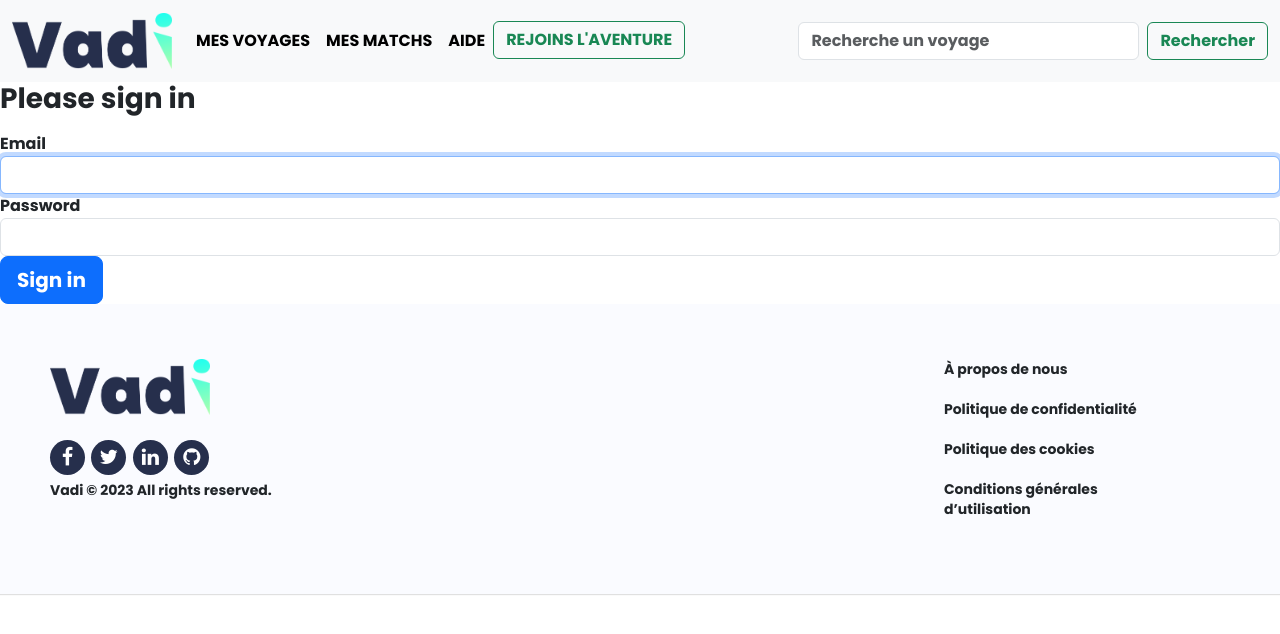
After one commit to guillaumetroyaux/projet_vadi, a Symfony app: template templates/security/login.html.twig in a window 1280 px wide. The commit adds this page. Shown: the top 634 px of the page. Run offline with Twig, Linux system fonts and the light colour scheme; the template is opened without the code that fills it, so the values that code supplies are empty; some libraries are stand-ins or nearby versions.

Commit message:
ajout de la connexion et de l'inscription pour l'utilisateur et du footer

```diff
--- a/templates/base.html.twig
+++ b/templates/base.html.twig
@@ -13,6 +13,7 @@
         <link rel="preconnect" href="https://fonts.gstatic.com" crossorigin>
         <link
         href="https://fonts.googleapis.com/css2?family=Poppins:wght@700&display=swap" rel="stylesheet">
+        <link rel="stylesheet" href="https://cdnjs.cloudflare.com/ajax/libs/font-awesome/4.7.0/css/font-awesome.min.css">
         {# Run `composer require symfony/webpack-encore-bundle` to start using Symfony UX #}
         {% block stylesheets %}
             {{ encore_entry_link_tags('app') }}
--- a/templates/includes/footer.html.twig
+++ b/templates/includes/footer.html.twig
@@ -0,0 +1,228 @@
+<style>
+
+* {
+    font-family: 'Poppins', sans-serif;
+
+}
+
+.footer-distributed{
+	background: #FAFBFF;
+	box-shadow: 0 1px 1px 0 rgba(0, 0, 0, 0.12);
+	box-sizing: border-box;
+	width: 100%;
+	text-align: left;
+	font: bold 16px sans-serif;
+	padding: 55px 50px;
+}
+
+.footer-distributed .footer-left,
+.footer-distributed .footer-center,
+.footer-distributed .footer-right{
+	display: inline-block;
+	vertical-align: top;
+}
+
+/* Footer left */
+
+.footer-distributed .footer-left{
+	width: 40%;
+}
+
+/* The company logo */
+
+.footer-distributed h3{
+	color:  262F4C;
+	font: normal 36px 'Open Sans', cursive;
+	margin: 0;
+}
+
+.footer-distributed h3 span{
+	color:  lightseagreen;
+}
+
+/* Footer links */
+
+.footer-distributed .footer-links{
+	color: 262F4C;
+	margin: 20px 0 12px;
+	padding: 0;
+}
+
+.footer-distributed .footer-links a{
+	display:inline-block;
+	line-height: 1.8;
+  font-weight:400;
+	text-decoration: none;
+	color:  inherit;
+}
+
+.footer-distributed .footer-company-name{
+	color:  262F4C;
+	font-size: 14px;
+	font-weight: bold;
+	margin: 0;
+}
+
+/* Footer Center */
+
+.footer-distributed .footer-center{
+	width: 35%;
+}
+
+.footer-distributed .footer-center i{
+	background-color:  #33383b;
+	color: 262F4C;
+	font-size: 25px;
+	width: 38px;
+	height: 38px;
+	border-radius: 50%;
+	text-align: center;
+	line-height: 42px;
+	margin: 10px 15px;
+	vertical-align: middle;
+}
+
+.footer-distributed .footer-center i.fa-envelope{
+	font-size: 17px;
+	line-height: 38px;
+}
+
+.footer-distributed .footer-center p{
+	display: inline-block;
+	color: #ffffff;
+  font-weight:400;
+	vertical-align: middle;
+	margin:0;
+}
+
+.footer-distributed .footer-center p span{
+	display:block;
+	font-weight: normal;
+	font-size:14px;
+	line-height:2;
+}
+
+.footer-distributed .footer-center p a{
+	color:  lightseagreen;
+	text-decoration: none;;
+}
+
+.footer-distributed .footer-links a:before {
+  content: "|";
+  font-weight:300;
+  font-size: 20px;
+  left: 0;
+  color: 262F4C;
+  display: inline-block;
+  padding-right: 5px;
+}
+
+.footer-distributed .footer-links .link-1:before {
+  content: none;
+}
+
+/* Footer Right */
+
+.footer-distributed .footer-right{
+	width: 20%;
+  color:262F4C;
+}
+
+.footer-distributed .footer-company-about{
+	line-height: 20px;
+	color:  262F4C;
+	font-size: 13px;
+	font-weight: normal;
+	margin: 0;
+}
+
+.footer-distributed .footer-company-about span{
+	display: block;
+	color:  262F4C;
+	font-size: 14px;
+	font-weight: bold;
+	margin-bottom: 20px;
+}
+
+.footer-distributed .footer-icons{
+	margin-top: 25px;
+}
+
+.footer-distributed .footer-icons a{
+	display: inline-block;
+	width: 35px;
+	height: 35px;
+	cursor: pointer;
+	background-color:  #262F4C;
+	border-radius: 20px;
+
+	font-size: 20px;
+	color: white;
+	text-align: center;
+	line-height: 35px;
+
+	margin-right: 3px;
+	margin-bottom: 5px;
+}
+
+/* If you don't want the footer to be responsive, remove these media queries */
+
+@media (max-width: 880px) {
+
+	.footer-distributed{
+		font: bold 14px sans-serif;
+	}
+
+	.footer-distributed .footer-left,
+	.footer-distributed .footer-center,
+	.footer-distributed .footer-right{
+		display: block;
+		width: 100%;
+		margin-bottom: 40px;
+		text-align: center;
+	}
+
+	.footer-distributed .footer-center i{
+		margin-left: 0;
+	}
+
+}
+
+</style>
+
+<footer class="footer-distributed">
+
+			<div class="footer-left">
+
+				<img src="{{ asset('Images/logoNavbar.png') }}" style="width: 10rem; height: auto;" role="img" alt="Odessa" loading="lazy">
+
+				<div class="footer-icons">
+					<a href="#"><i class="fa fa-facebook"></i></a>
+					<a href="#"><i class="fa fa-twitter"></i></a>
+					<a href="#"><i class="fa fa-linkedin"></i></a>
+					<a href="#"><i class="fa fa-github"></i></a>
+				</div>
+
+				<p class="footer-company-name">Vadi © 2023 All rights reserved.</p>
+			</div>
+
+			<div class="footer-center">
+
+
+
+			</div>
+
+			<div class="footer-right">
+
+				<p class="footer-company-about">
+					<span>À propos de nous</span>
+					<span>Politique de confidentialité</span>
+
+<span>Politique des cookies</span>
+
+          <span>Conditions générales d’utilisation</span>
+				</p>
+
+			</div>
+
+		</footer>
--- /dev/null
+++ b/templates/security/login.html.twig
@@ -0,0 +1,42 @@
+{% extends 'base.html.twig' %}
+
+{% block title %}Log in!{% endblock %}
+
+{% block body %}
+<form method="post">
+    {% if error %}
+        <div class="alert alert-danger">{{ error.messageKey|trans(error.messageData, 'security') }}</div>
+    {% endif %}
+
+    {% if app.user %}
+        <div class="mb-3">
+            You are logged in as {{ app.user.userIdentifier }}, <a href="{{ path('app_logout') }}">Logout</a>
+        </div>
+    {% endif %}
+
+    <h1 class="h3 mb-3 font-weight-normal">Please sign in</h1>
+    <label for="inputEmail">Email</label>
+    <input type="email" value="{{ last_username }}" name="email" id="inputEmail" class="form-control" autocomplete="email" required autofocus>
+    <label for="inputPassword">Password</label>
+    <input type="password" name="password" id="inputPassword" class="form-control" autocomplete="current-password" required>
+
+    <input type="hidden" name="_csrf_token"
+           value="{{ csrf_token('authenticate') }}"
+    >
+
+    {#
+        Uncomment this section and add a remember_me option below your firewall to activate remember me functionality.
+        See https://symfony.com/doc/current/security/remember_me.html
+
+        <div class="checkbox mb-3">
+            <label>
+                <input type="checkbox" name="_remember_me"> Remember me
+            </label>
+        </div>
+    #}
+
+    <button class="btn btn-lg btn-primary" type="submit">
+        Sign in
+    </button>
+</form>
+{% endblock %}
```
Also changed, not shown: migrations/Version20230327170221.php (added, +31 -0 lines), migrations/Version20230327170832.php (added, +31 -0 lines), src/Controller/HomeController.php (+8 -1 lines), src/Controller/RegistrationController.php (added, +51 -0 lines), src/Controller/SecurityController.php (added, +32 -0 lines), src/Entity/User.php (+47 -0 lines), src/Form/RegistrationFormType.php (added, +58 -0 lines), src/Security/UserAuthenticator.php (added, +58 -0 lines), templates/application/index.html.twig (+90 -8 lines), templates/registration/register.html.twig (added, +17 -0 lines), 1 other file.
